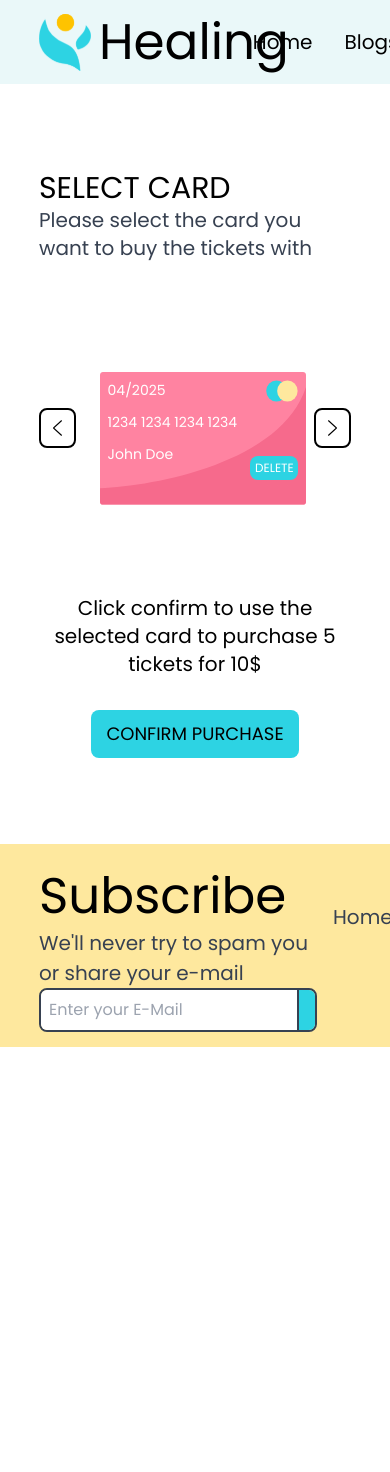
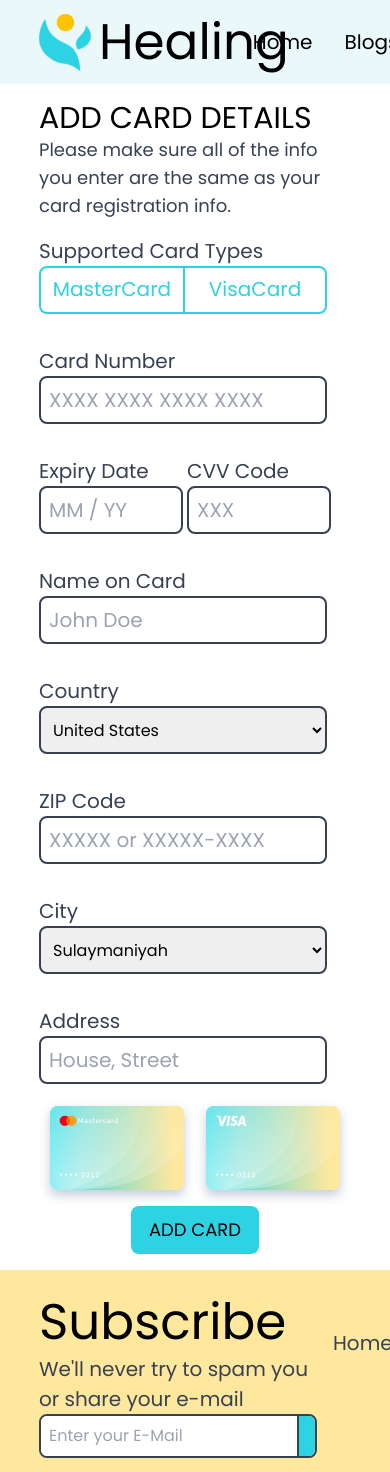
Before and after one commit to AllanSaleh/capstone-project-online-healing, a React (Create React App) app: page / in a window 390 px wide. Shown: the top 1472 px of the page. Before the commit the page ends 1047 px from the top, so only its background shows below. Built offline with nearby package versions, Linux system fonts and the light colour scheme; grey boxes are pictures that could not be loaded.

Commit message:
Made AddNewCard mobile compatible

```diff
--- a/src/App.js
+++ b/src/App.js
@@ -2,15 +2,9 @@ import React, { useEffect } from 'react';
 import { useTranslation } from 'react-i18next';
 import './styles/main.css';
 
-import Purchase from './Components/PurchaseTicket/Purchase';
-import Description from './Components/Description/Description';
-import LandingPage from './Components/landing page/landingpage';
-import Working from './Components/WorkingWithHealling/Working';
 import NavBar from './Components/NavBar/NavBar';
 import Footer from './Components/Footer/Footer';
 import AddNewCard from './Components/AddNewCard/AddNewCard';
-import OpeningSection from './Components/Careers/OpeningSection';
-import WorkingWithHealing from './Components/WorkingWithHealing/WorkingWithHealing';
 
 function App() {
   // This controls the direction of the page for RTL languages
@@ -19,7 +13,13 @@ function App() {
     document.dir = i18n.dir();
   }, [i18n, i18n.language]);
 
-  return <Purchase />;
+  return (
+    <div>
+      <NavBar />
+      <AddNewCard />
+      <Footer />
+    </div>
+  );
 }
 
 export default App;
--- a/src/Components/AddNewCard/AddNewCard.js
+++ b/src/Components/AddNewCard/AddNewCard.js
@@ -11,26 +11,26 @@ export default function AddNewCard() {
   const [cityList, setCities] = useState(['Sulaymaniyah', 'Erbil', 'Dohuk']);
 
   return (
-    <div className="flex flex-col justify-evenly px-sides pt-navbar h-firstsection">
+    <div className="my-4 flex flex-col justify-evenly px-sides pt-navbar lg:h-firstsection">
       <div>
-        <div className="text-title leading-tight">ADD CARD DETAILS</div>
-        <div className="text-subtitle text-gray-700">
+        <div className="text-3xl lg:text-title">ADD CARD DETAILS</div>
+        <div className="text-lg lg:text-subtitle lg:mt-4 text-gray-700">
           Please make sure all of the info you enter are the same as your card
           registration info.
         </div>
       </div>
 
-      <div className="flex justify-between">
+      <div className="flex flex-col lg:flex-row justify-between">
         <div className="flex flex-col justify-start h-full">
           <div className="my-4">
             <div className="text-paragraph text-gray-700">
               Supported Card Types
             </div>
             <div className="flex">
-              <div className="leading-snug h-12 px-1 py-2 text-paragraph text-blue-dark border-2 border-r-0 border-blue-dark w-32 text-center rounded-lg rounded-r-none">
+              <div className="leading-snug h-12 px-1 py-2 text-paragraph text-blue-dark border-2 border-r-0 border-blue-dark w-36 text-center rounded-lg rounded-r-none">
                 MasterCard
               </div>
-              <div className="leading-snug h-12 px-1 py-2 text-paragraph text-blue-dark border-2 border-blue-dark w-32 text-center rounded-lg rounded-l-none">
+              <div className="leading-snug h-12 px-1 py-2 text-paragraph text-blue-dark border-2 border-blue-dark w-36 text-center rounded-lg rounded-l-none">
                 VisaCard
               </div>
             </div>
@@ -39,7 +39,7 @@ export default function AddNewCard() {
             <div className="text-paragraph text-gray-700">Card Number</div>
             <input
               placeholder="XXXX XXXX XXXX XXXX"
-              className="w-64 h-12 text-paragraph text-gray-700 border-2 border-gray-700 p-2 rounded-lg"
+              className="w-72 h-12 text-paragraph text-gray-700 border-2 border-gray-700 p-2 rounded-lg"
             />
           </div>
           <div className="flex justify-between w-64 my-4">
@@ -47,24 +47,24 @@ export default function AddNewCard() {
               <div className="text-paragraph text-gray-700">Expiry Date</div>
               <input
                 placeholder="MM / YY"
-                className="w-32 h-12 mr-1 text-paragraph text-gray-700 border-2 border-gray-700 p-2 rounded-lg"
+                className="w-36 h-12 mr-1 text-paragraph text-gray-700 border-2 border-gray-700 p-2 rounded-lg"
               />
             </div>
             <div>
               <div className="text-paragraph text-gray-700">CVV Code</div>
               <input
                 placeholder="XXX"
-                className="w-32 h-12 text-paragraph text-gray-700 border-2 border-gray-700 p-2 rounded-lg"
+                className="w-36 h-12 text-paragraph text-gray-700 border-2 border-gray-700 p-2 rounded-lg"
               />
             </div>
           </div>
           <div className="my-4">
-            <div className="w-64 text-paragraph text-gray-700">
+            <div className="w-72 text-paragraph text-gray-700">
               Name on Card
             </div>
             <input
               placeholder="John Doe"
-              className="w-64 h-12 text-paragraph text-gray-700 border-2 border-gray-700 p-2 rounded-lg"
+              className="w-72 h-12 text-paragraph text-gray-700 border-2 border-gray-700 p-2 rounded-lg"
             />
           </div>
         </div>
@@ -72,7 +72,7 @@ export default function AddNewCard() {
         <div className="flex flex-col justify-start h-full">
           <div className="my-4">
             <div className="text-paragraph text-gray-700">Country</div>
-            <select className="w-64 h-12 p-2 border-gray-700 border-2 rounded-lg">
+            <select className="w-72 h-12 p-2 border-gray-700 border-2 rounded-lg">
               {countryList.map((country) => (
                 <option
                   value={country}
@@ -88,13 +88,13 @@ export default function AddNewCard() {
             <div className="text-paragraph text-gray-700">ZIP Code</div>
             <input
               placeholder="XXXXX or XXXXX-XXXX"
-              className="w-64 h-12 text-paragraph text-gray-700 border-2 border-gray-700 p-2 rounded-lg"
+              className="w-72 h-12 text-paragraph text-gray-700 border-2 border-gray-700 p-2 rounded-lg"
             />
           </div>
 
           <div className="my-4">
             <div className="text-paragraph text-gray-700">City</div>
-            <select className="w-64 h-12 p-2 border-gray-700 border-2 rounded-lg">
+            <select className="w-72 h-12 p-2 border-gray-700 border-2 rounded-lg">
               {cityList.map((city) => (
                 <option
                   value={city}
@@ -110,20 +110,20 @@ export default function AddNewCard() {
             <div className="text-paragraph text-gray-700">Address</div>
             <input
               placeholder="House, Street"
-              className="w-64 h-12 text-paragraph text-gray-700 border-2 border-gray-700 p-2 rounded-lg"
+              className="w-72 h-12 text-paragraph text-gray-700 border-2 border-gray-700 p-2 rounded-lg"
             />
           </div>
         </div>
 
-        <div className="flex flex-col justify-center h-full mr-64">
-          <img className="mt-3 h-56" src={Card1} alt="MasterCard" />
-          <img className="mt-3 h-56" src={Card2} alt="VisaCard" />
+        <div className="flex lg:flex-col justify-center h-full w-full lg:w-auto lg:mr-64">
+          <img className="w-1/2 lg:w-auto lg:mt-3 lg:h-56" src={Card1} alt="MasterCard" />
+          <img className="w-1/2 lg:w-auto lg:mt-3 lg:h-56" src={Card2} alt="VisaCard" />
         </div>
       </div>
 
       <button
         type="button"
-        className="h-12 w-48 text-btn bg-blue-dark rounded-lg border-2 border-transparent hover:bg-white hover:text-blue-dark hover:border-blue-dark"
+        className="self-center h-12 w-32 lg:w-48 text-lg lg:text-subtitle bg-blue-dark rounded-lg border-2 border-transparent hover:bg-white hover:text-blue-dark hover:border-blue-dark"
       >
         ADD CARD
       </button>
```
